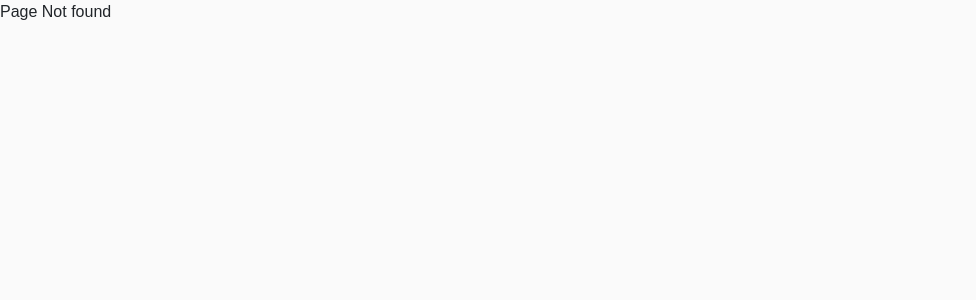
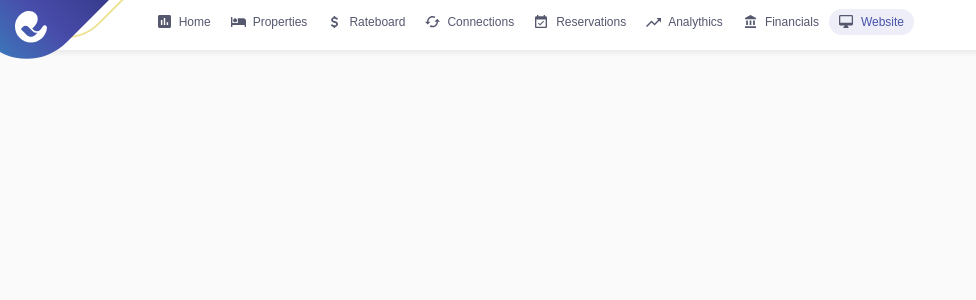
Before and after one commit to moguelor/futurestay-challenge-project, a React (Create React App) app: page /website in a window 1280 px wide. Before the commit this address had no page. Shown: the top 300 px of the page, without its empty margins (0-976 px from the left). Built offline with nearby package versions, Linux system fonts and the light colour scheme; a web font is replaced by a local one.

Commit message:
Refactored Menu component

```diff
--- a/src/App.js
+++ b/src/App.js
@@ -1,12 +1,36 @@
-import { BrowserRouter as Router, Route, Switch } from "react-router-dom";
+import { BrowserRouter as Router, Switch } from "react-router-dom";
+import { ThemeProvider } from "styled-components";
 import { LayoutRoute } from "@hocs";
+import { useThemeMode } from "@hooks";
+import { NotFoundPage, GlobalStyle, CommingSoonPage } from "@components";
 import { AdminLayout } from "@components/layouts";
+
+/** Pages */
 import * as dashboard from "./dashboard";
 
-import { NotFoundPage } from "@components";
+const themes = {
+  default: {
+    colors: {
+      background: "#FAFAFA",
+      backgroundMenu: "#FFF",
+      textMenu: "#55586F",
+      textMenuActive: "#4852aa",
+      backgroundMenuActive: "#edeef7",
+    },
+  },
+  dark: {
+    colors: {
+      background: "",
+    },
+  },
+};
 
-function App() {
+const App = () => {
+  const [theme, toggleTheme] = useThemeMode();
+
   return (
+    <ThemeProvider theme={themes[theme]}>
+      <GlobalStyle />
       <Router>
         <Switch>
           <LayoutRoute
@@ -16,11 +40,52 @@ function App() {
             layout={AdminLayout}
           />
           <LayoutRoute
-          component={NotFoundPage}
+            exact
+            path="/properties"
+            component={CommingSoonPage}
+            layout={AdminLayout}
           />
+          <LayoutRoute
+            exact
+            path="/rateboard"
+            component={CommingSoonPage}
+            layout={AdminLayout}
+          />
+          <LayoutRoute
+            exact
+            path="/connections"
+            component={CommingSoonPage}
+            layout={AdminLayout}
+          />
+          <LayoutRoute
+            exact
+            path="/reservations"
+            component={CommingSoonPage}
+            layout={AdminLayout}
+          />
+          <LayoutRoute
+            exact
+            path="/analythics"
+            component={CommingSoonPage}
+            layout={AdminLayout}
+          />
+          <LayoutRoute
+            exact
+            path="/financials"
+            component={CommingSoonPage}
+            layout={AdminLayout}
+          />
+          <LayoutRoute
+            exact
+            path="/website"
+            component={CommingSoonPage}
+            layout={AdminLayout}
+          />
+          <LayoutRoute component={NotFoundPage} />
         </Switch>
       </Router>
+    </ThemeProvider>
   );
-}
+};
 
 export default App;
--- /dev/null
+++ b/src/common/components/CommingSoonPage.js
@@ -0,0 +1,7 @@
+import React from "react";
+
+const CommingSoonPage = () => {
+  return <div>Comming Soon!</div>;
+};
+
+export default CommingSoonPage;
--- a/src/common/components/GlobalStyle.js
+++ b/src/common/components/GlobalStyle.js
@@ -7,13 +7,25 @@ const GlobalStyle = createGlobalStyle`
 
     body {
         font-family: "Alleyn", sans-serif;
-        background-color: #fafafa;
+        background-color:  ${({ theme }) => theme.colors.background};
         margin: 0px;
     }
 
     #root {
         width: 100%;
     }
+
+    .no-padding {
+        padding:0;
+    }
+
+    .no-padding-left {
+        padding-left:0;
+    }
+
+    .no-poadding-right {
+        padding-right:0;
+    }
 `;
 
 export default GlobalStyle;
--- /dev/null
+++ b/src/common/components/Menu.js
@@ -0,0 +1,73 @@
+import React from "react";
+import styled from "styled-components";
+import MenuItem from "./MenuItem";
+import { withRouter } from 'react-router-dom';
+
+import { ReactComponent as HomeIcon } from "@assets/menuIcons/home.svg";
+import { ReactComponent as PropertiesIcon } from "@assets/menuIcons/properties.svg";
+import { ReactComponent as RateboardIcon } from "@assets/menuIcons/rateboard.svg";
+import { ReactComponent as ConnectionsIcon } from "@assets/menuIcons/connections.svg";
+import { ReactComponent as ReservationsIcon } from "@assets/menuIcons/reservations.svg";
+import { ReactComponent as AnalythicsIcon } from "@assets/menuIcons/analythics.svg";
+import { ReactComponent as FinancialsIcon } from "@assets/menuIcons/financials.svg";
+import { ReactComponent as WebsiteIcon } from "@assets/menuIcons/website.svg";
+
+const StyledUL = styled.ul`
+  display: flex;
+  list-style: none;
+`;
+
+const Menu = ({ location }) => {
+  const items = [
+    {
+      icon: HomeIcon,
+      text: "Home",
+      path: "/dashboard",
+    },
+    {
+      icon: PropertiesIcon,
+      text: "Properties",
+      path: "/properties",
+    },
+    {
+      icon: RateboardIcon,
+      text: "Rateboard",
+      path: "/rateboard",
+    },
+    {
+      icon: ConnectionsIcon,
+      text: "Connections",
+      path: "/connections",
+    },
+    {
+      icon: ReservationsIcon,
+      text: "Reservations",
+      path: "/reservations",
+    },
+    {
+      icon: AnalythicsIcon,
+      text: "Analythics",
+      path: "/analythics",
+    },
+    {
+      icon: FinancialsIcon,
+      text: "Financials",
+      path: "/financials",
+    },
+    {
+      icon: WebsiteIcon,
+      text: "Website",
+      path: "/website",
+    },
+  ];
+
+  return (
+    <StyledUL>
+      {items.map((item, index) => (
+        <MenuItem key={index} {...item} isActive={location.pathname === item.path} />
+      ))}
+    </StyledUL>
+  );
+};
+
+export default withRouter(Menu);
--- /dev/null
+++ b/src/common/components/MenuItem.js
@@ -0,0 +1,48 @@
+import React from "react";
+import styled from "styled-components";
+import { Link } from "react-router-dom";
+
+const StyledLI = styled.li`
+  cursor: pointer;
+  height: 100%;
+  color: ${({ theme }) => theme.colors.textMenu};
+  font-size: 12px;
+`;
+
+const StyledLink = styled(Link)`
+  display: flex;
+  align-items: center;
+  color: inherit;
+  padding: 4px 10px;
+  border-radius: 18px;
+  text-decoration: none !important;
+
+  ${({ isActive, theme }) =>
+    isActive &&
+    `
+      color: ${theme.colors.textMenuActive};
+      background-color: ${theme.colors.backgroundMenuActive};
+    `}
+
+
+    &:hover {
+      color: ${({ theme }) => theme.colors.textMenuActive};
+    }
+`;
+
+const Label = styled.span`
+  margin-left: 7px;
+`;
+
+const MenuItem = ({ icon: Icon, text, path, isActive }) => {
+  console.log(isActive);
+  return (
+    <StyledLI>
+      <StyledLink to={path} isActive={isActive}>
+        <Icon /> <Label>{text}</Label>
+      </StyledLink>
+    </StyledLI>
+  );
+};
+
+export default MenuItem;
--- /dev/null
+++ b/src/common/components/NavBar.js
@@ -0,0 +1,40 @@
+import React from "react";
+import styled from "styled-components";
+import { Container, Row, Col } from "react-bootstrap";
+import Menu from './Menu';
+
+import { ReactComponent as BurgerIcon } from "@assets/menuIcons/burger.svg";
+import { ReactComponent as DoneMarkLogo } from "@assets/logos/donemark-logo.svg";
+import { ReactComponent as MenuHeaderLogo } from "@assets/logos/menu-header-logo.svg";
+
+const StyledContainer = styled(Container)`
+  background-color: ${({ theme }) => theme.colors.backgroundMenu};
+  height: 50px;
+  box-shadow: 0px 4px 4px rgba(42, 44, 55, 0.06);
+  position: fixed;
+  width: 100%;
+  z-index: 1;
+`;
+
+const NavBar = () => {
+  return (
+    <StyledContainer fluid>
+      <Row className="align-items-center justify-content-between h-100">
+        <Col xs={6} className="d-block d-xl-none">
+          <BurgerIcon />
+        </Col>
+        <Col xs={1} className="d-none d-xl-block no-padding-left">
+            <MenuHeaderLogo />
+        </Col>
+        <Col className="d-none d-xl-block no-padding-left">
+            <Menu />
+        </Col>
+        <Col xs={6} className="d-block d-xl-none text-right">
+          <DoneMarkLogo />
+        </Col>
+      </Row>
+    </StyledContainer>
+  );
+};
+
+export default NavBar;
--- a/src/common/components/index.js
+++ b/src/common/components/index.js
@@ -1,2 +1,4 @@
 export { default as NotFoundPage} from './NotFoundPage';
 export { default as GlobalStyle } from './GlobalStyle';
+export { default as NavBar } from './NavBar';
+export { default as CommingSoonPage } from './CommingSoonPage';
--- a/src/common/components/layouts/AdminLayout.js
+++ b/src/common/components/layouts/AdminLayout.js
@@ -1,7 +1,11 @@
 import React from "react";
+import { NavBar } from "@components";
 
 const AdminLayout = ({ children }) => {
-  return <>{children}</>;
+  return <div>
+      <NavBar />
+      {children}
+    </div>;
 };
 
 export default AdminLayout;
--- /dev/null
+++ b/src/common/hooks/index.js
@@ -0,0 +1 @@
+export { default as useThemeMode } from "./useThemeMode";
--- /dev/null
+++ b/src/common/hooks/useThemeMode.js
@@ -0,0 +1,33 @@
+import { useState, useEffect } from "react";
+
+const useThemeMode = () => {
+  const themeOS =
+    window.matchMedia &&
+    window.matchMedia("(prefers-color-scheme: dark)").matches
+      ? "dark"
+      : "default";
+
+  const localTheme = window.localStorage.getItem("theme");
+  const [theme, setTheme] = useState("default");
+
+  useEffect(() => {
+    themeOS && !localTheme
+      ? setTheme(themeOS)
+      : localTheme && setTheme(localTheme);
+  }, []);
+
+  const toggleTheme = () => {
+    if (theme === "default") {
+      window.localStorage.setItem("theme", "dark");
+      setTheme("dark");
+      return;
+    }
+
+    window.localStorage.setItem("theme", "default");
+    setTheme("default");
+  };
+
+  return [theme, toggleTheme];
+};
+
+export default useThemeMode;
--- a/src/index.js
+++ b/src/index.js
@@ -1,13 +1,11 @@
 import React from "react";
 import ReactDOM from "react-dom";
 import App from "./App";
-import { GlobalStyle } from "@components";
 import "bootstrap/dist/css/bootstrap.min.css";
 import "./index.css";
 
 ReactDOM.render(
   <React.StrictMode>
-    <GlobalStyle />
     <App />
   </React.StrictMode>,
   document.getElementById("root")
```
Also changed, not shown: 1 other file (tests, documents, lock files or other folders). Lines whose indentation alone changed are shown as unchanged.
